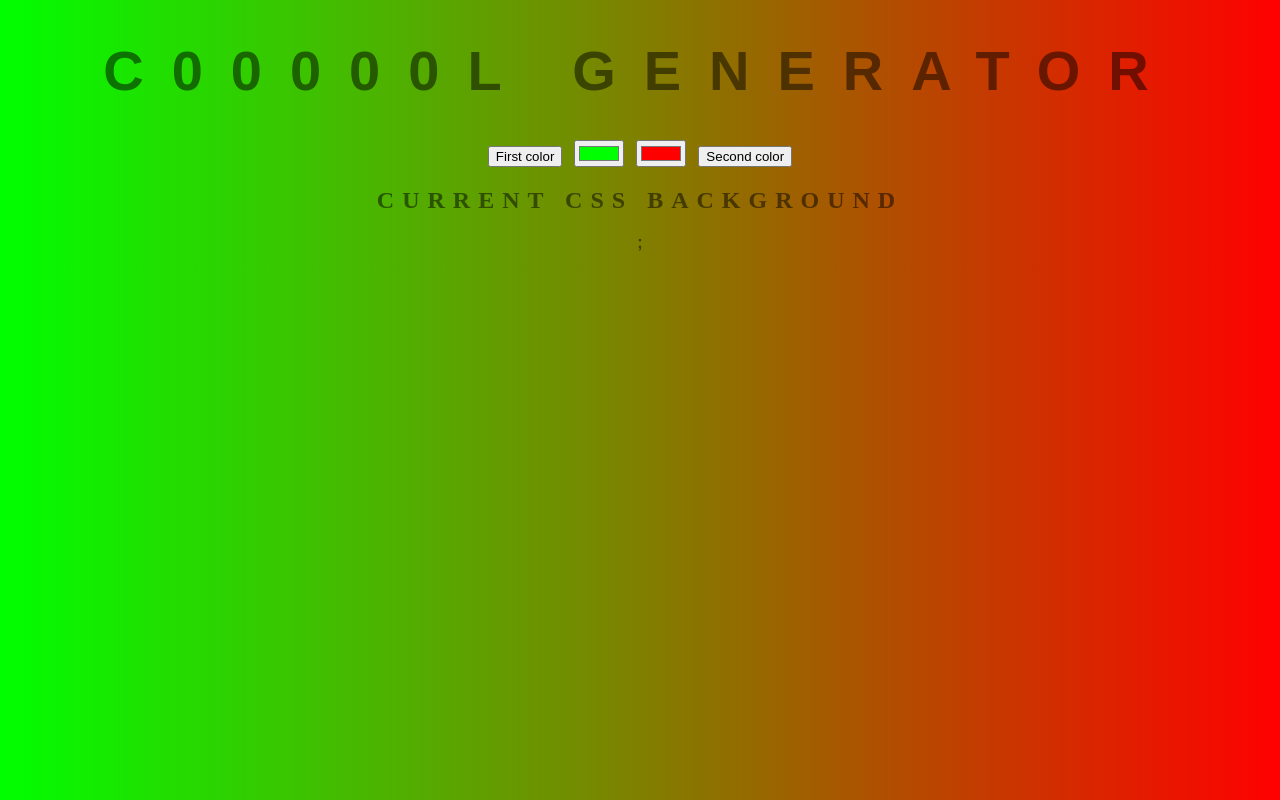
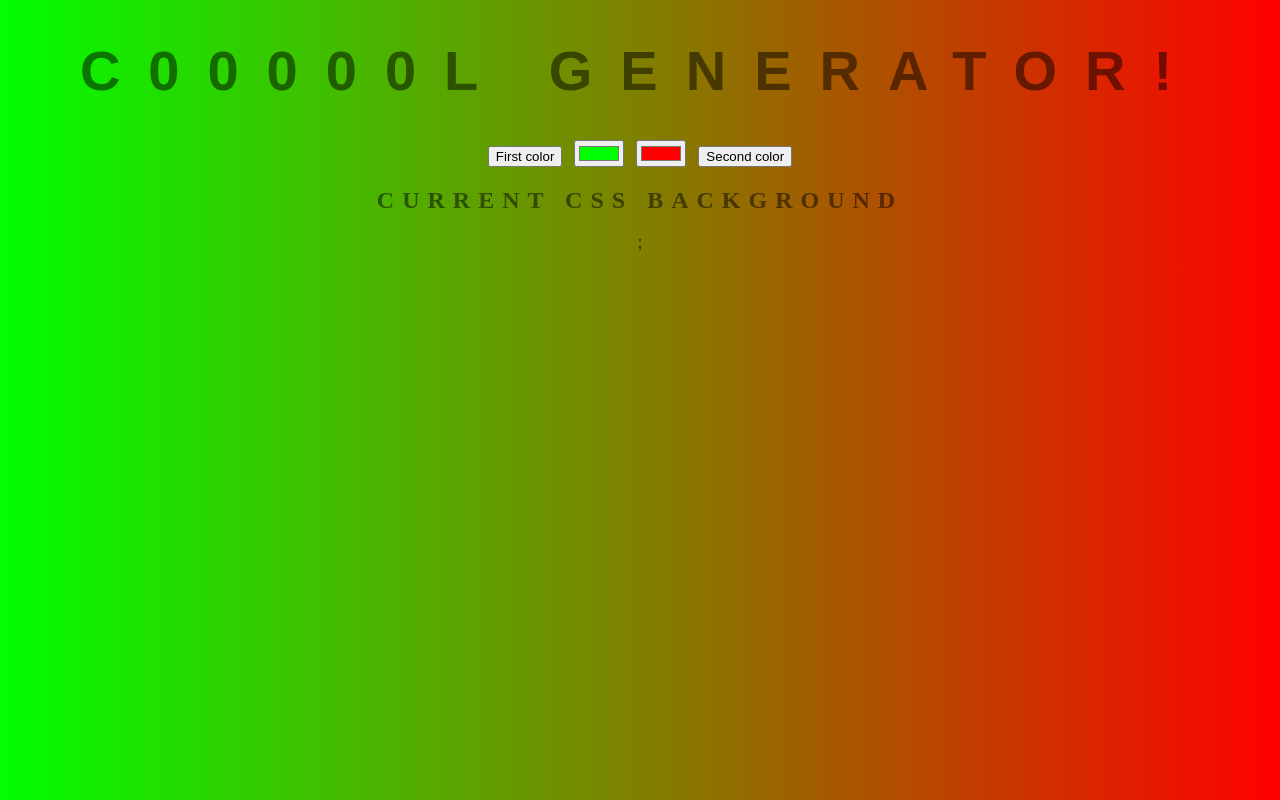
Before and after one commit to Zippa90/elokuubackground, a plain HTML site: page index.html in a window 1280 px wide. Drawn offline with Linux system fonts and the light colour scheme.

Commit message:
uus juttu

```diff
--- a/index.html
+++ b/index.html
@@ -5,7 +5,7 @@
 	<link rel="stylesheet" type="text/css" href="style.css">
 </head>
 <body id="gradient">
-	<h1>c00000l Generator</h1>
+	<h1>c00000l Generator!</h1>
 	<button id=button1>First color</button>
 	<input class="color1" type="color" name="color1" value="#00ff00">
 	<input class="color2" type="color" name="color2" value="#ff0000">
```
